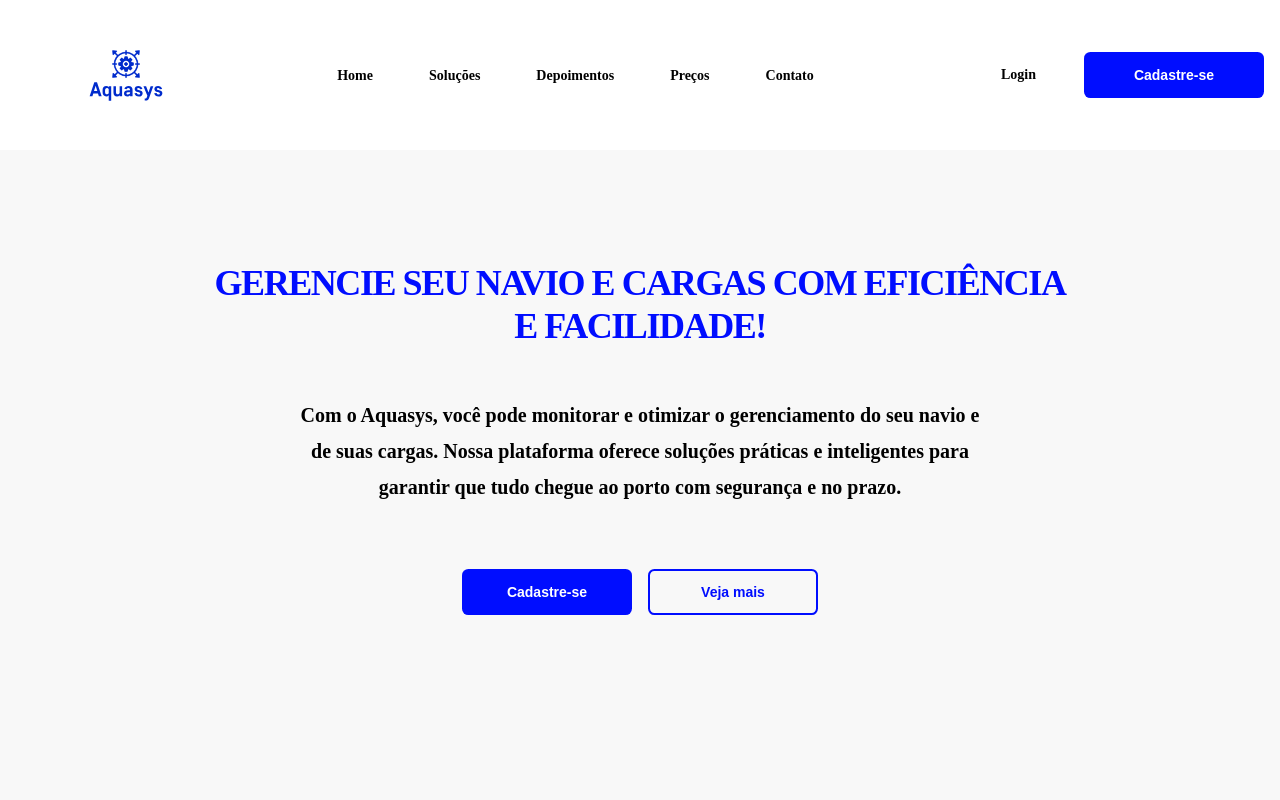
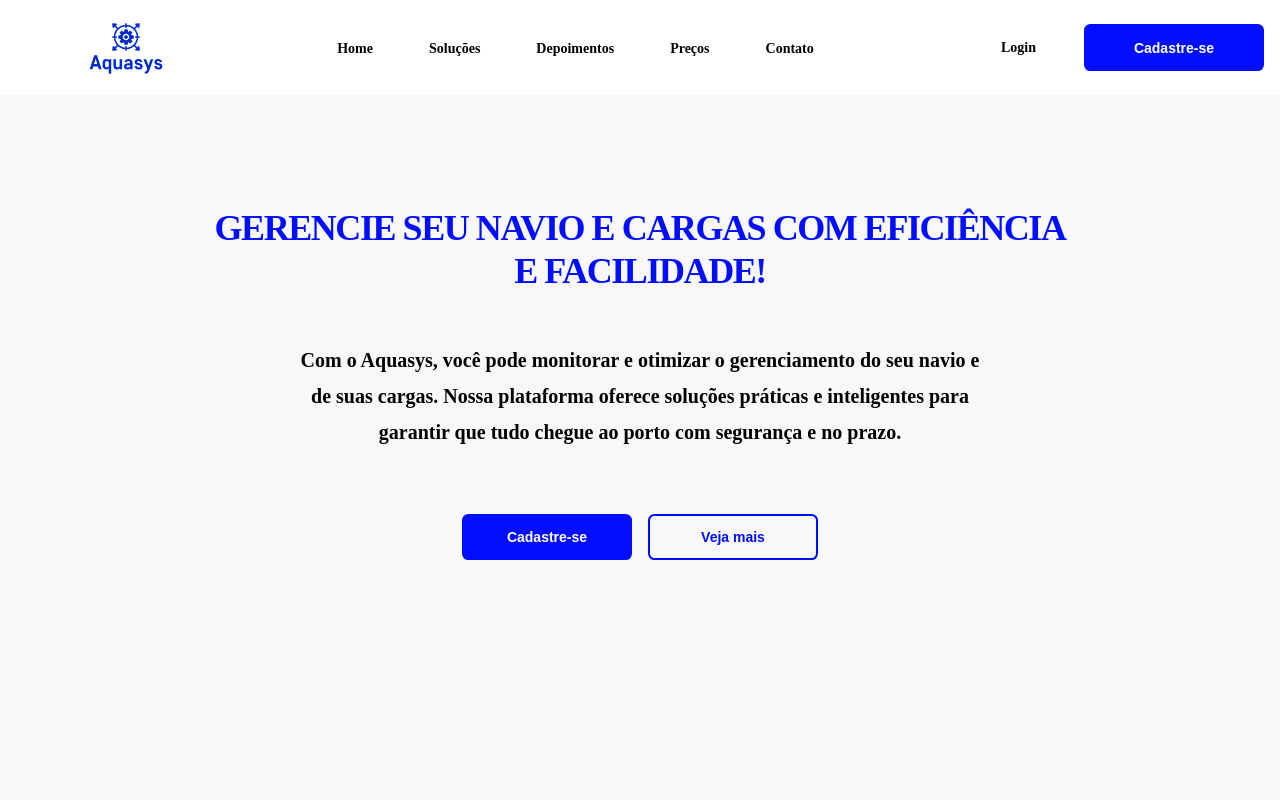
Before and after one commit to GabrielNeja/Landing-Page---Aquasys, a React (Vite) app: page / in a window 1280 px wide. Shown: the top 800 px of the page. Built offline with nearby package versions, Linux system fonts and the light colour scheme.

Commit message:
Atualizando estilos

```diff
--- a/src/pages/home.tsx
+++ b/src/pages/home.tsx
@@ -25,7 +25,7 @@ export default function Home() {
     return (
         <>
             <header className="container py-sm">
-                <nav className="flex items-center justify-between">
+                <nav className="flex items-center justify-between header">
                     <img src={Logo} alt="Logo Aquasys" width={220} height={150} />
 
                     <div className="desktop-only">
--- a/src/styles/header.css
+++ b/src/styles/header.css
@@ -50,6 +50,11 @@
     cursor: pointer;
 }
 
+.header {
+    height: 95px;
+
+}
+
 @media (min-width: 1280px) {
     header {
         position: relative;
```
